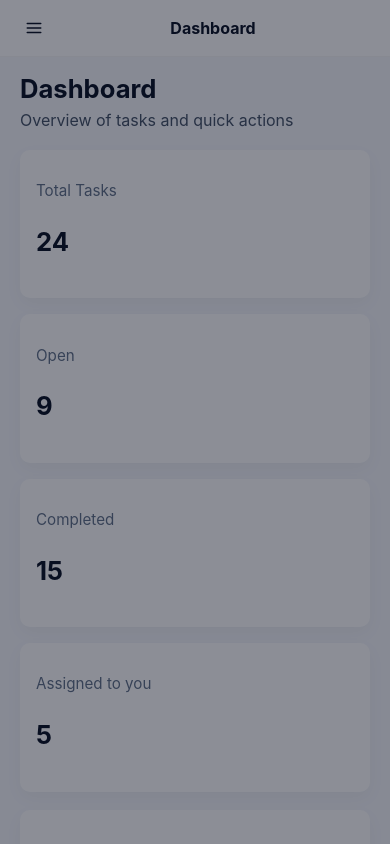
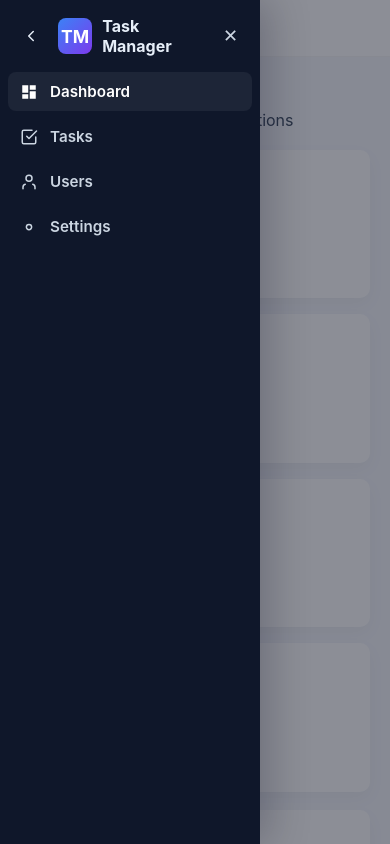
Before and after one commit to DineshIllangasinhe/task-manager-webapp, a React (Create React App) app: page /dashboard in a window 390 px wide. Both pictures are taken after a click on the button "Open menu". Shown: the top 844 px of the page. Built offline with nearby package versions, Linux system fonts and the light colour scheme.

Commit message:
Enhance sidebar responsiveness for mobile view by updating styles and adjusting visibility of elements based on mobileOpen state.

```diff
--- a/src/components/Sidebar.tsx
+++ b/src/components/Sidebar.tsx
@@ -62,7 +62,7 @@ export default function Sidebar({
                 <span className="brand-mark" aria-hidden>
                   TM
                 </span>
-                {desktopOpen && <span className="brand-text">Task Manager</span>}
+                {(desktopOpen || mobileOpen) && <span className="brand-text">Task Manager</span>}
               </NavLink>
             </div>
           </div>
@@ -83,7 +83,7 @@ export default function Sidebar({
                 <path d="M3 13h8V3H3v10zM3 21h8v-6H3v6zM13 21h8V11h-8v10zM13 3v6h8V3h-8z" fill="currentColor" />
               </svg>
             </span>
-            {desktopOpen && <span className="nav-label">Dashboard</span>}
+            {(desktopOpen || mobileOpen) && <span className="nav-label">Dashboard</span>}
           </NavLink>
 
           <NavLink to="/tasks" className="nav-item" onClick={onMobileClose}>
@@ -93,7 +93,7 @@ export default function Sidebar({
                 <path d="M21 12v7a2 2 0 0 1-2 2H5a2 2 0 0 1-2-2V5a2 2 0 0 1 2-2h11" stroke="currentColor" strokeWidth="2" strokeLinecap="round" strokeLinejoin="round"/>
               </svg>
             </span>
-            {desktopOpen && <span className="nav-label">Tasks</span>}
+            {(desktopOpen || mobileOpen) && <span className="nav-label">Tasks</span>}
           </NavLink>
 
           <NavLink to="/users" className="nav-item" onClick={onMobileClose}>
@@ -103,7 +103,7 @@ export default function Sidebar({
                 <circle cx="12" cy="7" r="4" stroke="currentColor" strokeWidth="2" strokeLinecap="round" strokeLinejoin="round"/>
               </svg>
             </span>
-            {desktopOpen && <span className="nav-label">Users</span>}
+            {(desktopOpen || mobileOpen) && <span className="nav-label">Users</span>}
           </NavLink>
 
           <NavLink to="/settings" className="nav-item" onClick={onMobileClose}>
@@ -112,12 +112,12 @@ export default function Sidebar({
                 <path d="M12 15.5A3.5 3.5 0 1 0 12 8.5a3.5 3.5 0 0 0 0 7z" stroke="currentColor" strokeWidth="2" strokeLinecap="round" strokeLinejoin="round"/>
               </svg>
             </span>
-            {desktopOpen && <span className="nav-label">Settings</span>}
+            {(desktopOpen || mobileOpen) && <span className="nav-label">Settings</span>}
           </NavLink>
         </nav>
 
         <div className="sidebar-footer">
-          {desktopOpen && user && <div className="sidebar-user">Signed in as <strong>{user}</strong></div>}
+          {(desktopOpen || mobileOpen) && user && <div className="sidebar-user">Signed in as <strong>{user}</strong></div>}
           <button className="btn small sidebar-logout" onClick={handleLogout}>
             <span className="nav-icon" aria-hidden>
               <svg width="16" height="16" viewBox="0 0 24 24" fill="none">
@@ -126,7 +126,7 @@ export default function Sidebar({
                 <path d="M21 12H9" stroke="currentColor" strokeWidth="2" strokeLinecap="round" strokeLinejoin="round"/>
               </svg>
             </span>
-            {desktopOpen && <span className="nav-label">Logout</span>}
+            {(desktopOpen || mobileOpen) && <span className="nav-label">Logout</span>}
           </button>
         </div>
       </aside>
--- a/src/style.css
+++ b/src/style.css
@@ -356,6 +356,7 @@ body {
 @media (max-width: 600px) {
   .stats-grid { grid-template-columns: 1fr; }
   .sidebar { display: none; }
+  .sidebar.mobile-open { display: flex; }
   .main-content { padding: 18px; }
 }
 
@@ -393,13 +394,15 @@ body {
 }
 
 .sidebar.mobile-open {
-  transform: translateX(0);
+  display: flex !important;
+  transform: translateX(0) !important;
   position: fixed;
   left: 0;
   top: 0;
   height: 100vh;
   z-index: 60;
   box-shadow: 8px 0 40px rgba(2,6,23,0.24);
+  width: 260px;
 }
 .sidebar {
   transform: translateX(0);
@@ -409,7 +412,8 @@ body {
 @media (max-width: 980px) {
   .sidebar { transform: translateX(-110%); position: fixed; left: 0; top: 0; height: 100vh; z-index: 60; width: 260px; }
   .sidebar.open { transform: translateX(0); }
-  .sidebar.closed { transform: translateX(0); }
+  .sidebar.closed { transform: translateX(-110%); }
+  .sidebar.mobile-open { transform: translateX(0) !important; display: flex !important; }
 }
 
 .sidebar-overlay {
```
